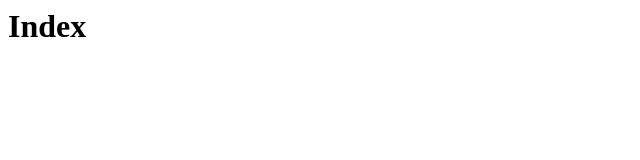
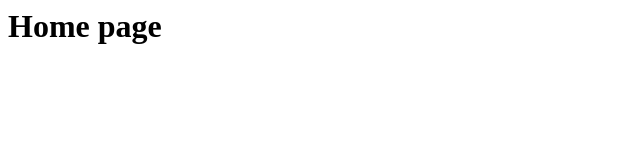
Before and after one commit to Kavinu004/repo-1, a plain HTML site: page index.html in a window 1280 px wide. Shown: the whole page, without its empty margins (0-640 px from the left). Drawn offline with Linux system fonts and the light colour scheme.

Commit message:
Setup base: index.html, member1.html, member2.html

```diff
--- a/index.html
+++ b/index.html
@@ -1 +1 @@
-<h1>Index</h1>
+<h1>Home page</h1>
```
Also changed, not shown: member1.html (added, +1 -0 lines), member2.html (added, +1 -0 lines).
